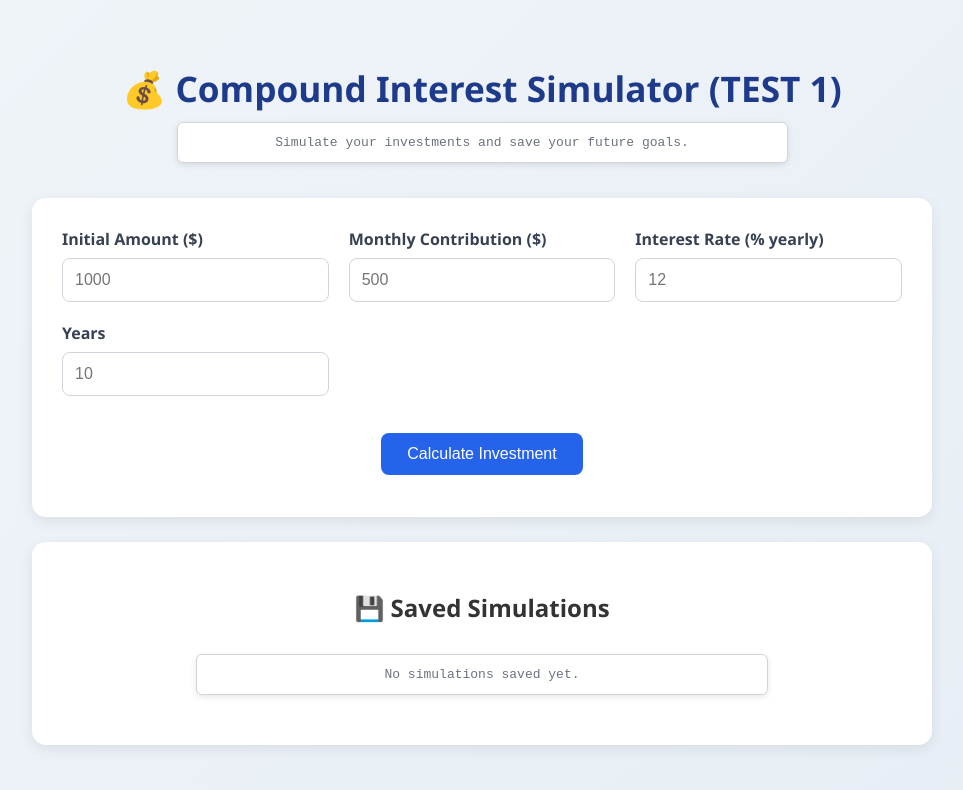
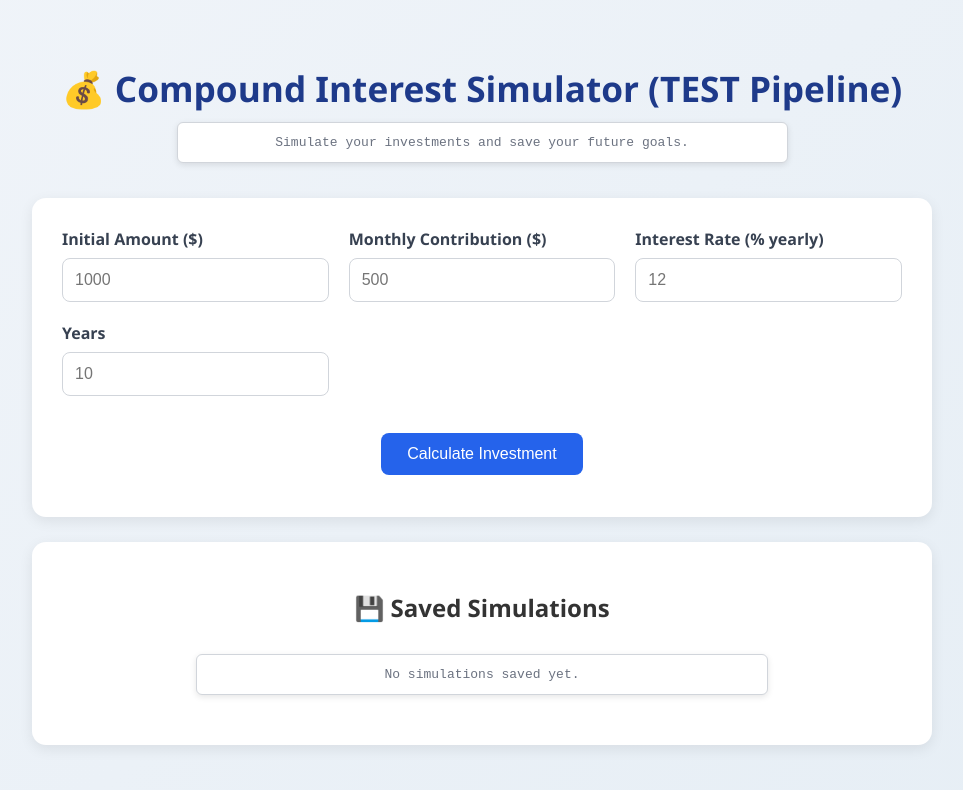
Before and after one commit to Mauricio-Camilo-AWS-Projects/s3-frontend, a website: page index.html in a window 1280 px wide. Shown: the whole page, without its empty margins (158-1121 px from the left). Drawn offline with Linux system fonts and the light colour scheme.

Commit message:
update ci steps

```diff
--- a/index.html
+++ b/index.html
@@ -9,7 +9,7 @@
 <body>
 
   <div class="container">
-    <h1>💰 Compound Interest Simulator (TEST 1)</h1>
+    <h1>💰 Compound Interest Simulator (TEST Pipeline)</h1>
     <p class="subtitle">
       Simulate your investments and save your future goals.
     </p>
```
Also changed, not shown: eslint.config.mjs (added, +8 -0 lines), package.json (added, +17 -0 lines), .github/workflows/ci.yml, 2 other files.
